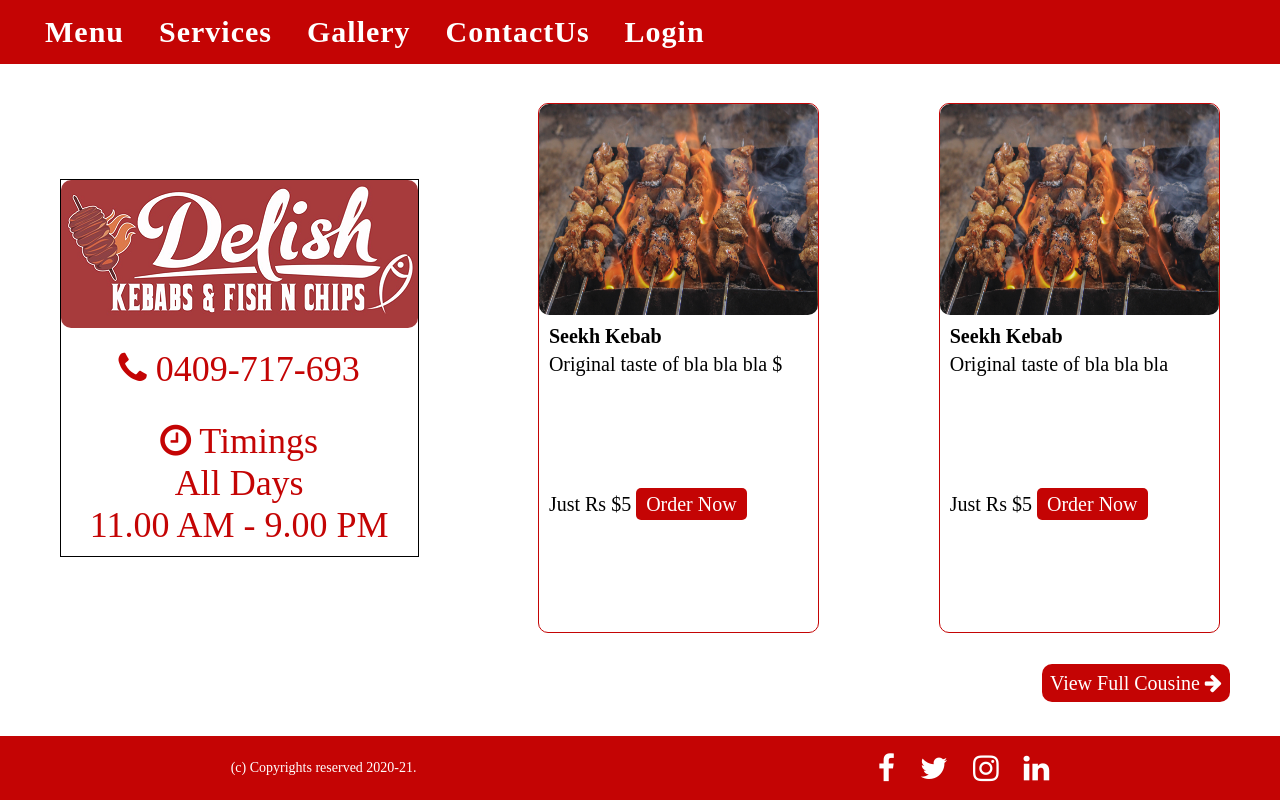
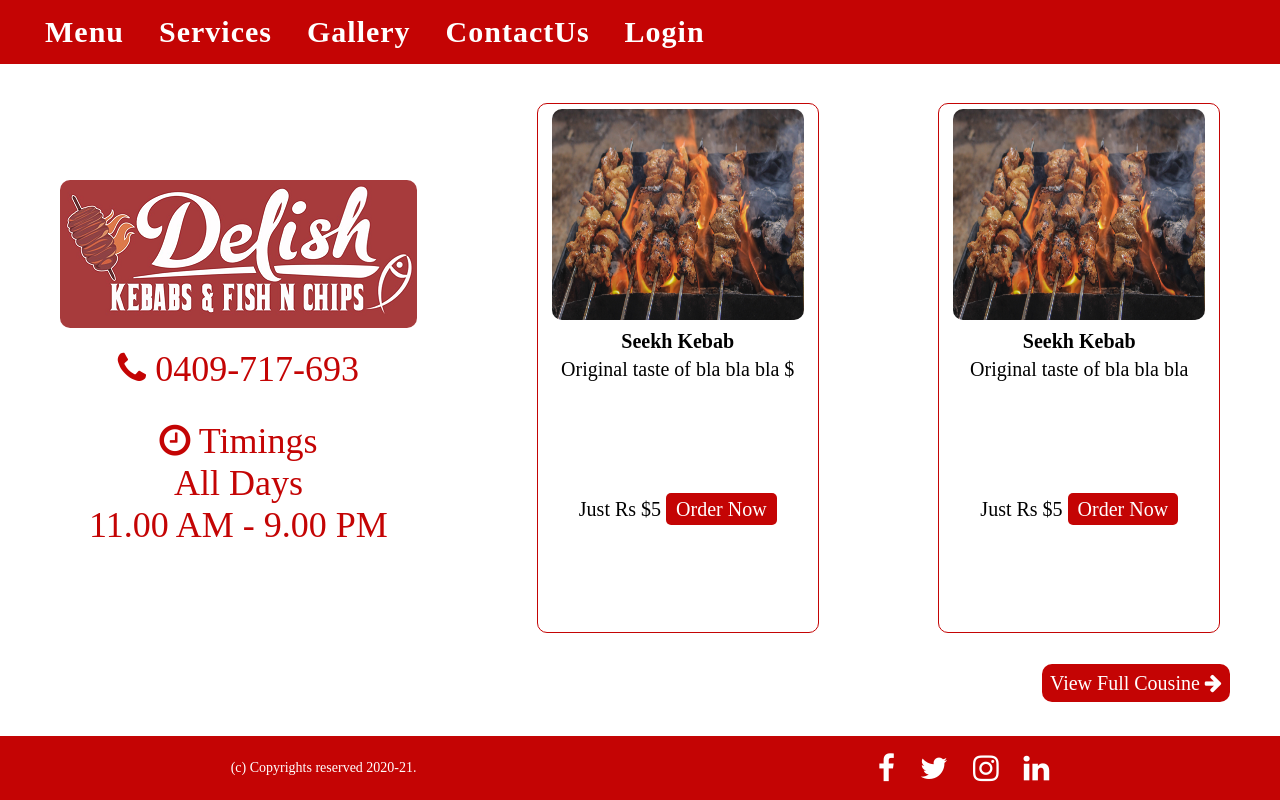
Before and after one commit to Baljinder-Buttar/delishdtc.github.io, a plain HTML site: page index.html in a window 1280 px wide. Drawn offline with Linux system fonts and the light colour scheme.

Commit message:
Add files via upload

```diff
--- a/index.html
+++ b/index.html
@@ -63,7 +63,7 @@
             align-items: center; height:76%;  flex-direction: column;
         }
         .col1{
-            text-align:top; border:1px solid black;
+            text-align:top;
         }
         .logo img{
             border-radius: 10px;
@@ -86,6 +86,7 @@
             width: 25%; height: 70%;
             background-color: white; box-sizing: border-box;
             border-radius: 10px; border:1px solid var(--main-bg-color);
+            text-align: center;
         }
         .cardText{
             padding: 10px;
@@ -108,7 +109,7 @@
         }
         .cardImage{
             height: 40%;
-            border-radius: 10px; width: 100%;
+            border-radius: 10px; width: 90%; margin-top:5px;
         }
         .fullCousine{
             width: 100%;
```
